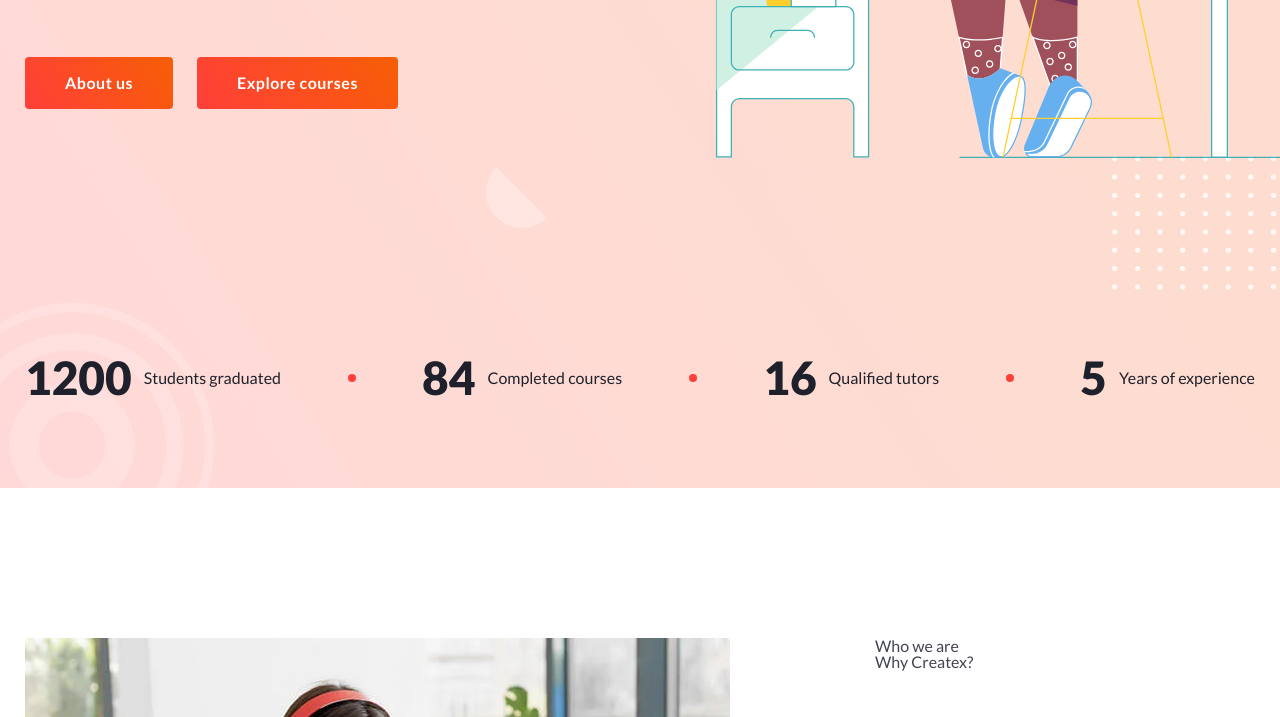
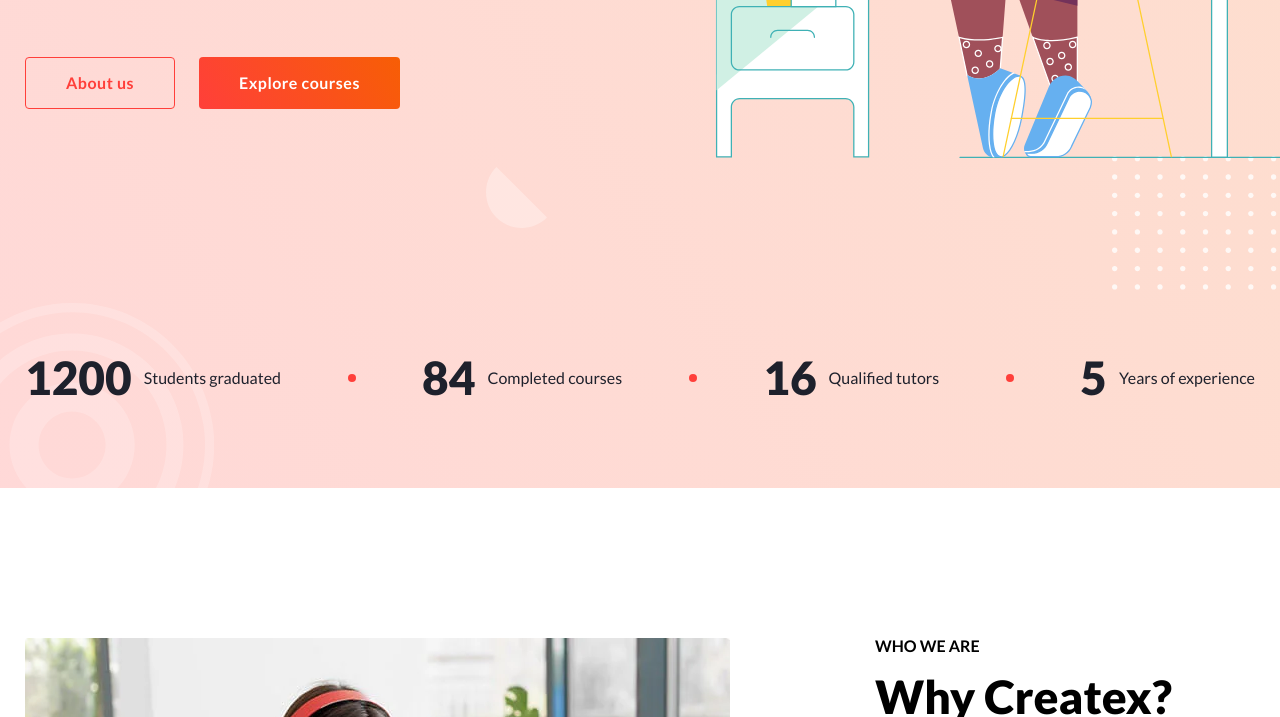
Before and after one commit to Berez85/Autumn_Lesson_15, a plain HTML site: page index.html in a window 1280 px wide. Shown: the part 593-1310 px from the top of the page. Drawn offline with Linux system fonts and the light colour scheme.

Commit message:
Update common.css

```diff
--- a/css/common.css
+++ b/css/common.css
@@ -31,7 +31,7 @@
 	opacity: 1;
 }
 
-.button--border{
+.button_border{
 	background: transparent;
 	position: relative;
 	border: 1px solid #FF3F3A;
@@ -39,8 +39,22 @@
 	padding: 15px 40px;
 	transition: all 0.3s ease 0s;
 }
-.button--border:hover{
+
+.button_border:hover{
 	color: #fff;
 	border: 1px solid #FF3F3A;
 	background-color: #FF3F3A;
 }
+
+.subtitle_course {
+	text-transform: uppercase;
+	font-weight: 700;
+	margin-bottom: 20px;
+	color: black;
+}
+
+.title_course {
+	font-size: 46px;
+	font-weight: 900;
+	color: black;
+}
```
